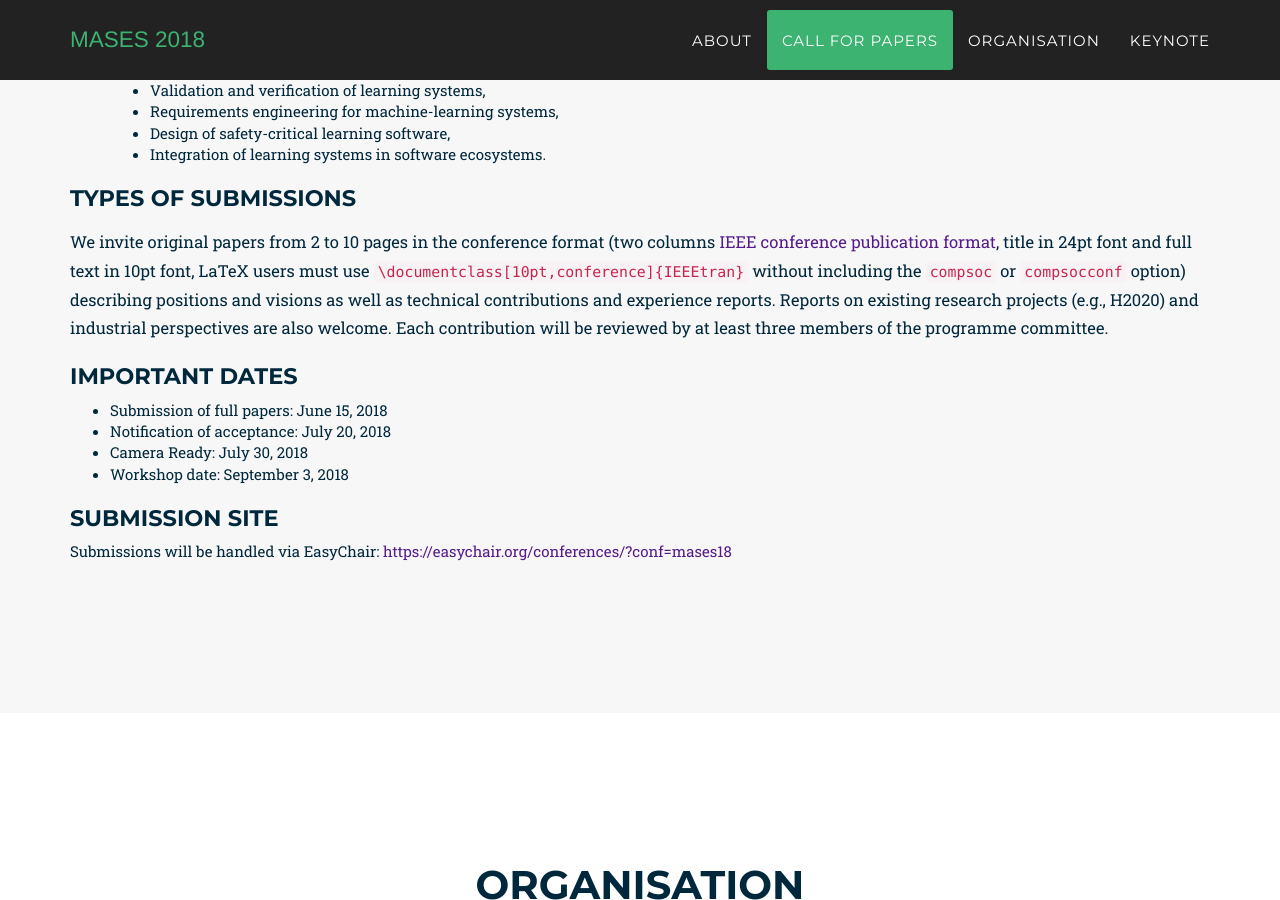
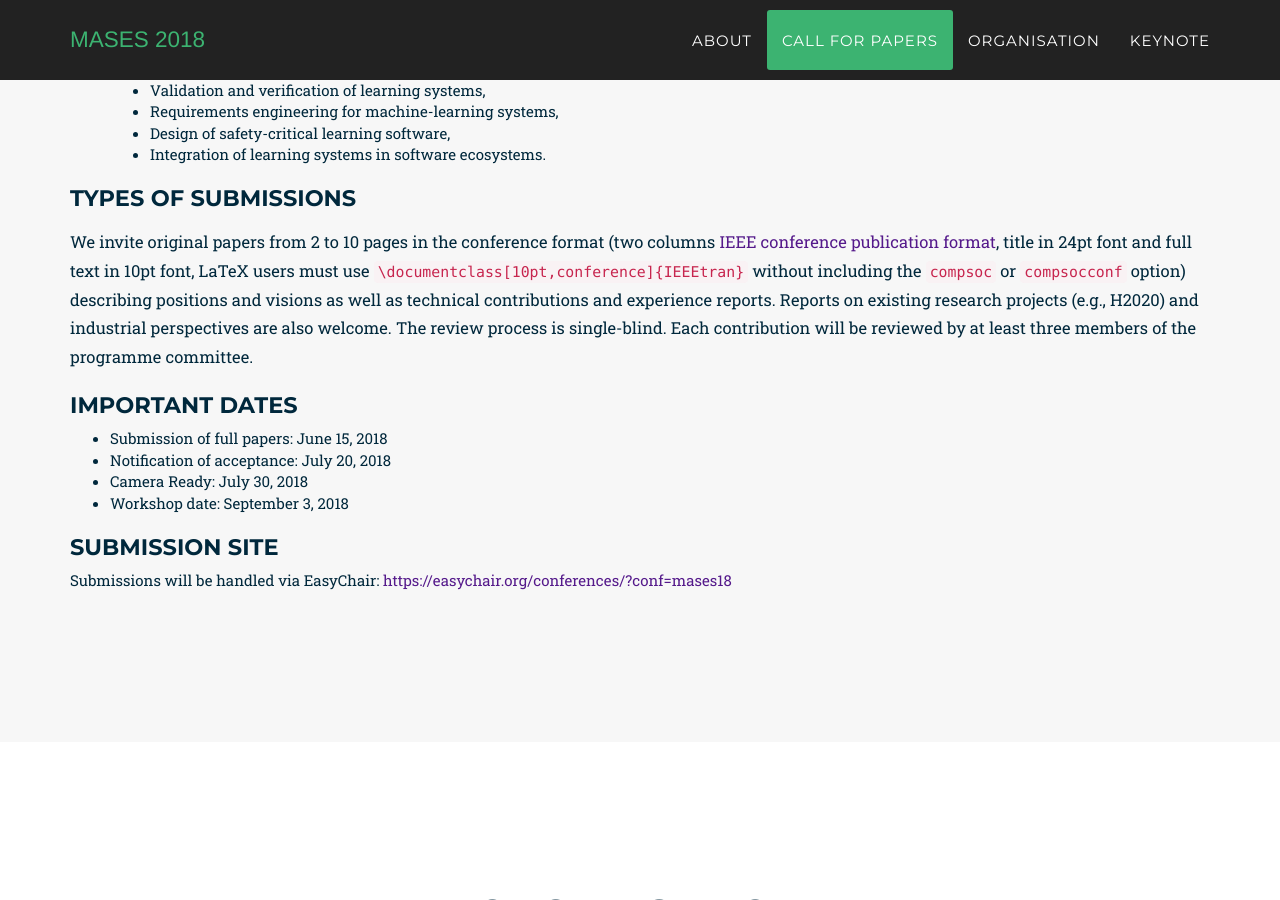
Before and after one commit to mases18/mases18.github.io, a Jekyll site: the page built from index.html, in a window 1280 px wide and 900 px high, scrolled down 2286 px. Built offline with Jekyll 4.4.1, drawn with Linux system fonts in a browser that asks for light colours; some web fonts are replaced.

Commit message:
specifying single blind review process

```diff
--- a/_includes/2018_data/call.html
+++ b/_includes/2018_data/call.html
@@ -45,7 +45,7 @@ limited to:</span></p>
 
 <h2><a name=TOC-Types-of-Submissions></a>Types of Submissions</h2>
 
-<p class=MsoNormal><span>We invite original papers from 2 to 10 pages in the conference format (two columns <a href="https://www.ieee.org/conferences_events/conferences/publishing/templates.html"><span style='color:#551A8B'>IEEE conference publication format</span></a>, title in 24pt font and full text in 10pt font, LaTeX users must use <code>\documentclass[10pt,conference]{IEEEtran}</code> without including the <code>compsoc</code> or <code>compsocconf</code> option) describing positions and visions as well as technical contributions and experience reports. Reports on existing research projects (e.g., H2020) and industrial perspectives are also welcome. Each contribution  will be reviewed by at least three members of the programme committee.</span></p>
+<p class=MsoNormal><span>We invite original papers from 2 to 10 pages in the conference format (two columns <a href="https://www.ieee.org/conferences_events/conferences/publishing/templates.html"><span style='color:#551A8B'>IEEE conference publication format</span></a>, title in 24pt font and full text in 10pt font, LaTeX users must use <code>\documentclass[10pt,conference]{IEEEtran}</code> without including the <code>compsoc</code> or <code>compsocconf</code> option) describing positions and visions as well as technical contributions and experience reports. Reports on existing research projects (e.g., H2020) and industrial perspectives are also welcome. The review process is single-blind. Each contribution will be reviewed by at least three members of the programme committee.</span></p>
 
 
 <h2>Important Dates</h2>
```
